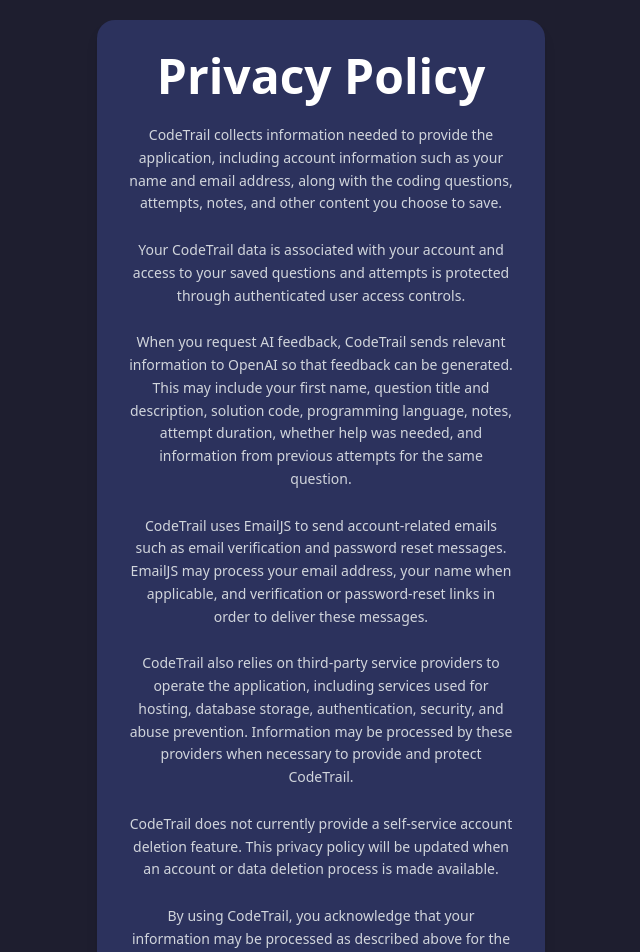
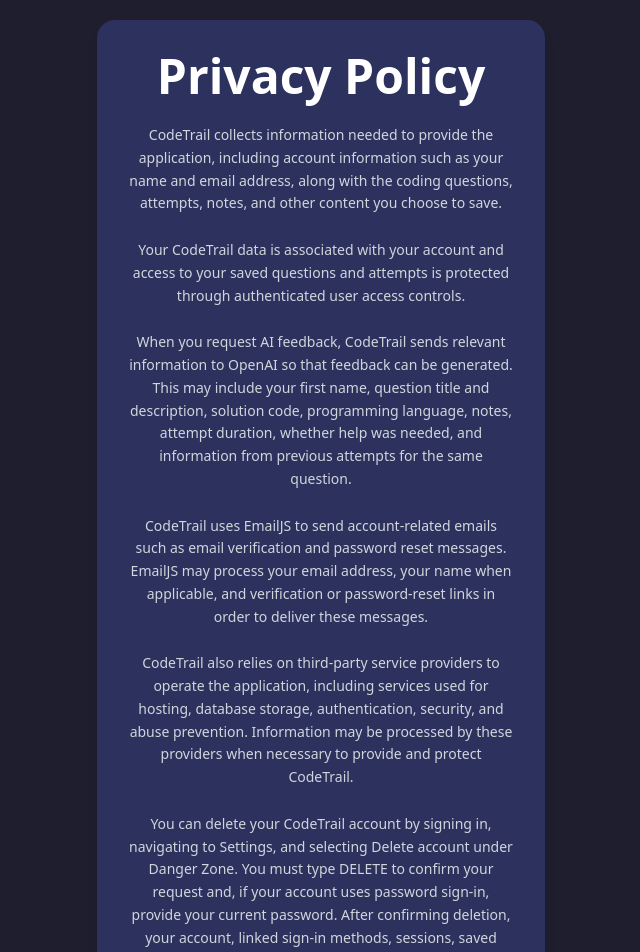
Before and after one commit to ThomasTesta99/CodeTrail, a Next.js app: page /privacy in a window 1280 px wide. Shown: the top 952 px of the page, without its empty margins (319-959 px from the left). Built offline with nearby package versions, Linux system fonts and the light colour scheme.

Commit message:
correct account-deletion instructions in the privacy policy

```diff
--- a/app/privacy/page.tsx
+++ b/app/privacy/page.tsx
@@ -47,9 +47,13 @@
         </p>
 
         <p className="text-sm text-gray-300 leading-relaxed text-center">
-          CodeTrail does not currently provide a self-service account deletion
-          feature. This privacy policy will be updated when an account or data
-          deletion process is made available.
+          You can delete your CodeTrail account by signing in, navigating to
+          Settings, and selecting Delete account under Danger Zone. You must
+          type DELETE to confirm your request and, if your account uses password
+          sign-in, provide your current password. After confirming deletion,
+          your account, linked sign-in methods, sessions, saved questions, and
+          associated coding attempts are removed from CodeTrail&apos;s application
+          database. This action cannot be undone.
         </p>
 
         <p className="text-sm text-gray-300 leading-relaxed text-center">
```
